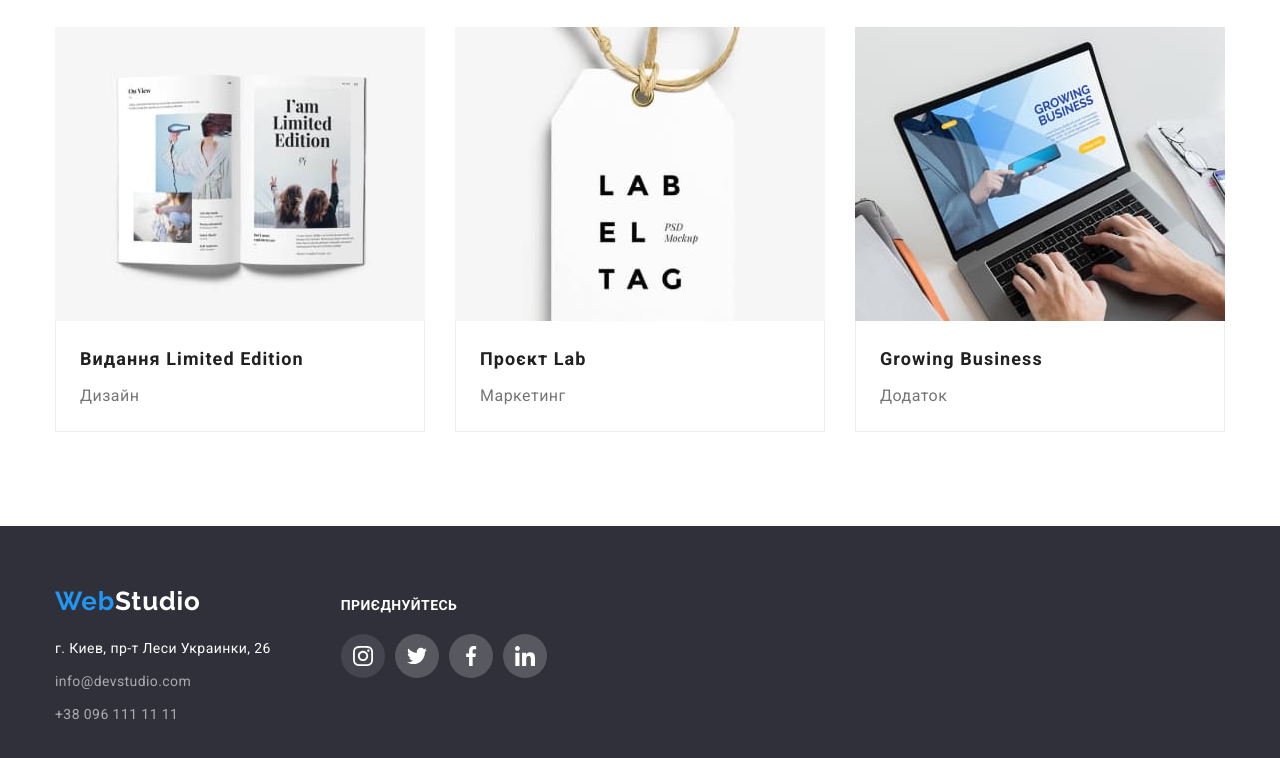
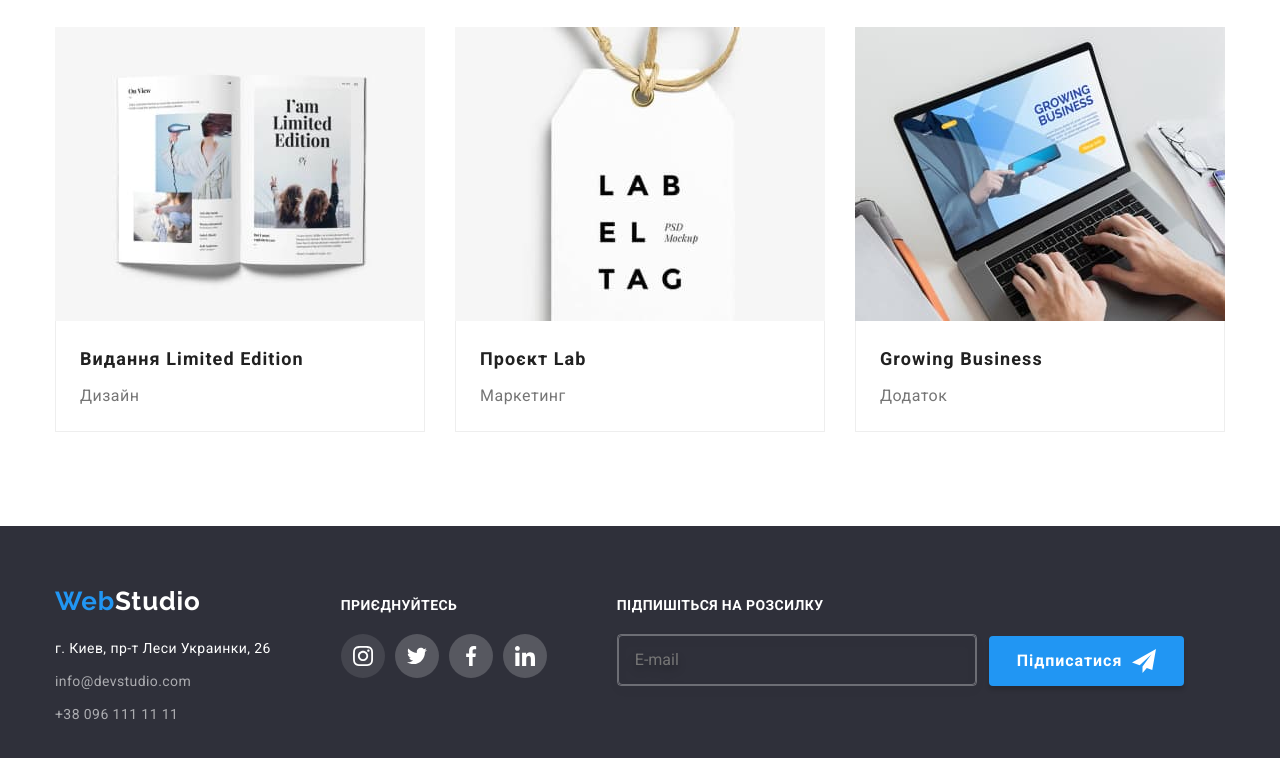
Before and after one commit to Alekstitula84/goit-markup-hw-06, a plain HTML site: page portfolio.html in a window 1280 px wide. Shown: the part 1106-1864 px from the top of the page. Drawn offline with nearby package versions, Linux system fonts and the light colour scheme.

Commit message:
finish hm-6-7

```diff
--- a/portfolio.html
+++ b/portfolio.html
@@ -358,6 +358,28 @@
             </li>
           </ul>
         </div>
+        <form class="footer-form">
+          <div class="footer-form-field">
+            <b class="footer-form-text">Підпишіться на розсилку</b>
+            <label class="footer-form-label" for="user_email">
+              <input
+                class="footer-form-input"
+                type="email"
+                name="email"
+                id="user_email"
+                placeholder="E-mail"
+              />
+            </label>
+          </div>
+          <div class="footer-form-btn">
+            <button class="footer-btn" type="submit">
+              Підписатися
+              <svg class="footer-form-btn-icon" width="24" height="24">
+                <use href="./images/symbol-defs.svg#send"></use>
+              </svg>
+            </button>
+          </div>
+        </form>
       </div>
     </footer>
   </body>
```
